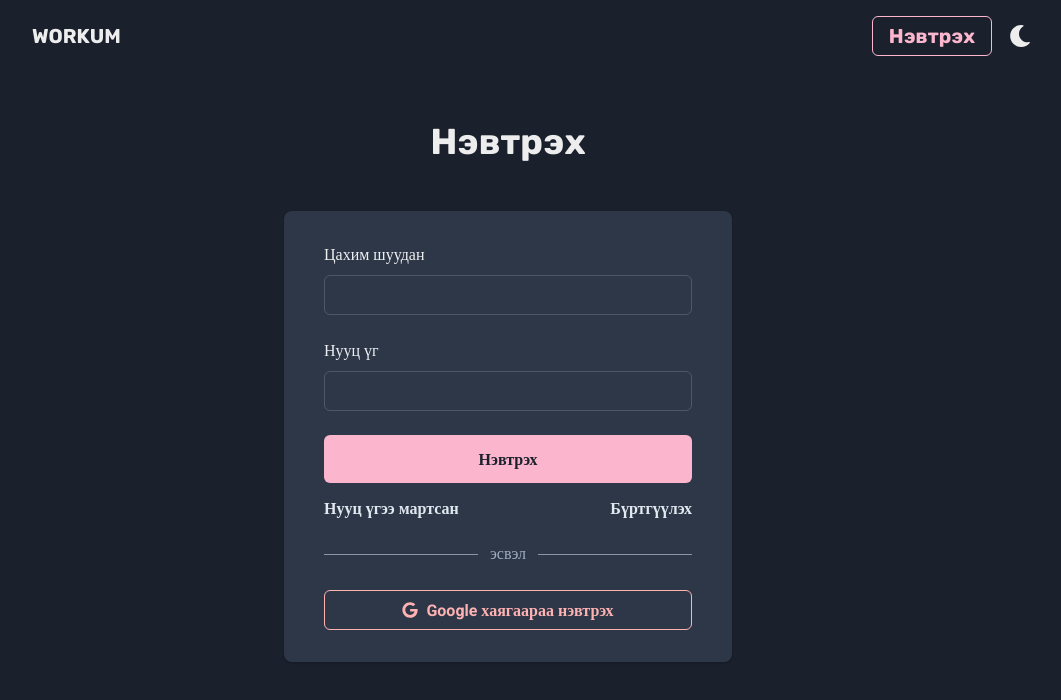
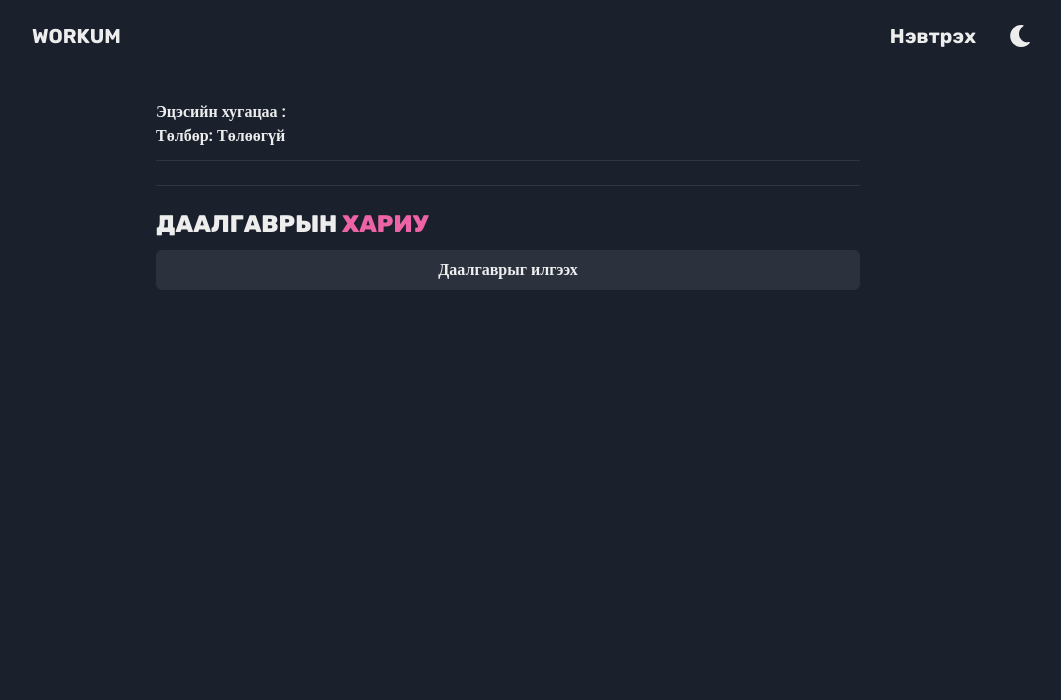
Before and after one commit to b4ljk/workum, a React (Create React App) app: page /homeworkorder in a window 1280 px wide. Before the commit this address led to /login. Shown: the top 700 px of the page, without its empty margins (132-1193 px from the left). Built offline with nearby package versions, Linux system fonts and the light colour scheme; no server answers; the database is empty; a web font is replaced by a local one.

Commit message:
huge update

```diff
--- a/public/index.html
+++ b/public/index.html
@@ -24,7 +24,7 @@
       work correctly both with client-side routing and a non-root public URL.
       Learn how to configure a non-root public URL by running `npm run build`.
     -->
-    <title>WRKM</title>
+    <title>Workum</title>
   </head>
   <body>
     <noscript>You need to enable JavaScript to run this app.</noscript>
--- a/src/components/AppRouter.jsx
+++ b/src/components/AppRouter.jsx
@@ -33,11 +33,7 @@ export default function AppRouter(props) {
           <ProtectedRoute exact path="/homeworks" component={Homeworks} />
           <ProtectedRoute exact path="/ordered" component={Ordered} />
           <ProtectedRoute exact path="/ready" component={Ready} />
-          <ProtectedRoute
-            exact
-            path="/homeworkorder"
-            component={HomworkOrder}
-          />
+          <Route exact path="/homeworkorder" component={HomworkOrder} />
           <ProtectedRoute
             exact
             path="/forgot-password"
--- a/src/pages/HomeworkOrder.js
+++ b/src/pages/HomeworkOrder.js
@@ -11,6 +11,8 @@ import {
   Textarea,
   InputRightElement,
   InputLeftElement,
+  Divider,
+  Link,
 } from "@chakra-ui/react";
 import {
   Modal,
@@ -28,7 +30,6 @@ import { useState, useEffect } from "react";
 import { FaExternalLinkAlt, FaLink, FaLock } from "react-icons/fa";
 import {
   BrowserRouter as Router,
-  Link,
   useLocation,
   useHistory,
 } from "react-router-dom";
@@ -48,6 +49,7 @@ import {
 
 export default function HomworkOrder() {
   const [title, setTitle] = useState();
+  const { currentUser } = useAuth();
   const [moreInfo, setMoreInfo] = useState();
   const [Class, setClass] = useState();
   const [price, setPrice] = useState();
@@ -56,7 +58,6 @@ export default function HomworkOrder() {
   const { isOpen, onOpen, onClose } = useDisclosure();
 
   const history = useHistory();
-  const { currentUser } = useAuth();
   const toast = useToast();
   const showToast = () => {
     toast({
@@ -95,6 +96,15 @@ export default function HomworkOrder() {
     showToast();
     history.push("/profile");
   };
+  const writeDoneWork = () => {
+    updateDoc(doc(db, "num", "numedu", "Orders", `${UniqueNum}`), {
+      privateInfo: privateInfo,
+      privateLink: privateLink,
+    });
+    // onNewClassClose();
+    showToast();
+    history.push("/profile");
+  };
   let buttonShow = true;
 
   if (additionalInfo?.processingPerson != null) buttonShow = false;
@@ -104,65 +114,63 @@ export default function HomworkOrder() {
         <Box display={"flex"} alignItems="center">
           <Text
             fontWeight={"black"}
+            fontFamily={"heading"}
             textTransform={"uppercase"}
             fontSize={"3xl"}
           >
             {additionalInfo?.title}
           </Text>
-          <Spacer mr={"5"} />
-          <Text>{additionalInfo?.lastestDate}</Text>
-          <Spacer />
         </Box>
         <Box display={"flex"} flexDir="column">
+          <Text fontWeight={"bold"}>
+            Эцэсийн хугацаа : {additionalInfo?.lastestDate}
+          </Text>
+          <Text fontWeight={"bold"}>
+            Төлбөр: {additionalInfo?.setU ? "Төлсөн" : "Төлөөгүй"}
+          </Text>
+          <Divider my={"3"} />
           <Text>{additionalInfo?.additionalInfo}</Text>
 
-          {Payment && (
+          <Divider my={"3"} />
+          <Text
+            fontFamily={"heading"}
+            fontSize={"2xl"}
+            textTransform={"uppercase"}
+            my={"2"}
+            fontWeight={"black"}
+          >
+            Даалгаврын{" "}
+            <Text display={"inline"} color={"pink.400"}>
+              хариу
+            </Text>
+          </Text>
+          {additionalInfo?.setU && (
             <Text as={"u"} _hover={{ color: "blue" }}>
-              <Link to="https://chakra-ui.com" target="_blank">
-                Link: Chakra Design system{" "}
+              <Link href={additionalInfo?.privateLink} isExternal>
+                LINK : {additionalInfo?.privateLink}
               </Link>
             </Text>
           )}
           {/* <FaExternalLinkAlt /> */}
-          {buttonShow && (
+          {buttonShow && !(currentUser?.email == additionalInfo?.ownerMail) && (
             <Button onClick={sendReadyData}>Энэ даалгаврыг хийх</Button>
           )}
-          {currentUser.email == additionalInfo?.processingPerson && (
+          {currentUser?.email == additionalInfo?.processingPerson && (
             <Button onClick={onOpen}>Даалгаврыг илгээх</Button>
           )}
         </Box>
       </Container>
-      <Box>{Payment && <Box>end link baina</Box>}</Box>
+
       <Modal size={"5xl"} isOpen={isOpen} onClose={onClose}>
         <ModalOverlay />
         <ModalContent>
-          <ModalHeader>Бэлэн даалгавар нэмэх</ModalHeader>
+          <ModalHeader>
+            <Box display={"flex"}>
+              <FaLock size={"25"} /> <Text ml={"3"}>Хариуг илгээх</Text>
+            </Box>
+          </ModalHeader>
           <ModalCloseButton />
           <ModalBody>
-            <Input
-              mb={"3px"}
-              variant="outline"
-              placeholder="Гарчиг жишээ нь : БИЕ ДААЛТ"
-              onChange={(e) => {
-                setTitle(e.target.value);
-              }}
-            />
-            <Input
-              mb={"3px"}
-              variant="outline"
-              placeholder="Хичээлийн нэр"
-              onChange={(e) => {
-                setClass(e.target.value);
-              }}
-            />
-
-            <Textarea
-              mb={"3px"}
-              placeholder="Нэмэлт тайлбараа энд үлдээнэ үү "
-              onChange={(e) => {
-                setMoreInfo(e.target.value);
-              }}
-            />
             {/* <Box display={"flex"} justifyContent="space-between" my={"2"}>
               <FaLock />
             </Box> */}
@@ -171,7 +179,7 @@ export default function HomworkOrder() {
               <Textarea
                 isrequired="true"
                 height={"20vh"}
-                placeholder="Нууцлал бүхий хэсэг "
+                placeholder="Шаардлагатай зүйлсийг оруулна уу"
                 onChange={(e) => {
                   setPrivateInfo(e.target.value);
                 }}
@@ -182,7 +190,7 @@ export default function HomworkOrder() {
               <Input
                 mb={"3px"}
                 variant="outline"
-                placeholder="Зураг файлын линкыг оруулна уу"
+                placeholder="Зураг файлын линкыг оруулна уу "
                 onChange={(e) => {
                   setPrivateLink(e.target.value);
                 }}
@@ -195,7 +203,7 @@ export default function HomworkOrder() {
               color={"white"}
               backgroundColor={"pink.400"}
               mr={3}
-              onClick={sendReadyData}
+              onClick={writeDoneWork}
             >
               ИЛГЭЭХ
             </Button>
--- a/src/pages/Ordered.js
+++ b/src/pages/Ordered.js
@@ -94,11 +94,9 @@ export default function Ordered() {
     const year = new Date(value.timestamp?.seconds * 1000)
       .getFullYear()
       .toString();
-    const month = new Date(value.timestamp?.seconds * 1000)
-      .getMonth()
-      .toString();
+    let month = new Date(value.timestamp?.seconds * 1000).getMonth().toString();
     const days = new Date(value.timestamp?.seconds * 1000).getDate().toString();
-    // month++;
+    month = parseInt(month) + 1;
     return (
       <OrderCard
         uniquekey={value.uniqueid}
--- a/src/pages/Profilepage.jsx
+++ b/src/pages/Profilepage.jsx
@@ -61,11 +61,9 @@ export default function Profilepage() {
     const year = new Date(value.timestamp?.seconds * 1000)
       .getFullYear()
       .toString();
-    const month = new Date(value.timestamp?.seconds * 1000)
-      .getMonth()
-      .toString();
+    let month = new Date(value.timestamp?.seconds * 1000).getMonth().toString();
     const days = new Date(value.timestamp?.seconds * 1000).getDate().toString();
-    // month++;
+    month = parseInt(month) + 1;
     if (currentUser.email == value.processingPerson) {
       currenTaskCounter++;
       console.log(currenTaskCounter);
```
